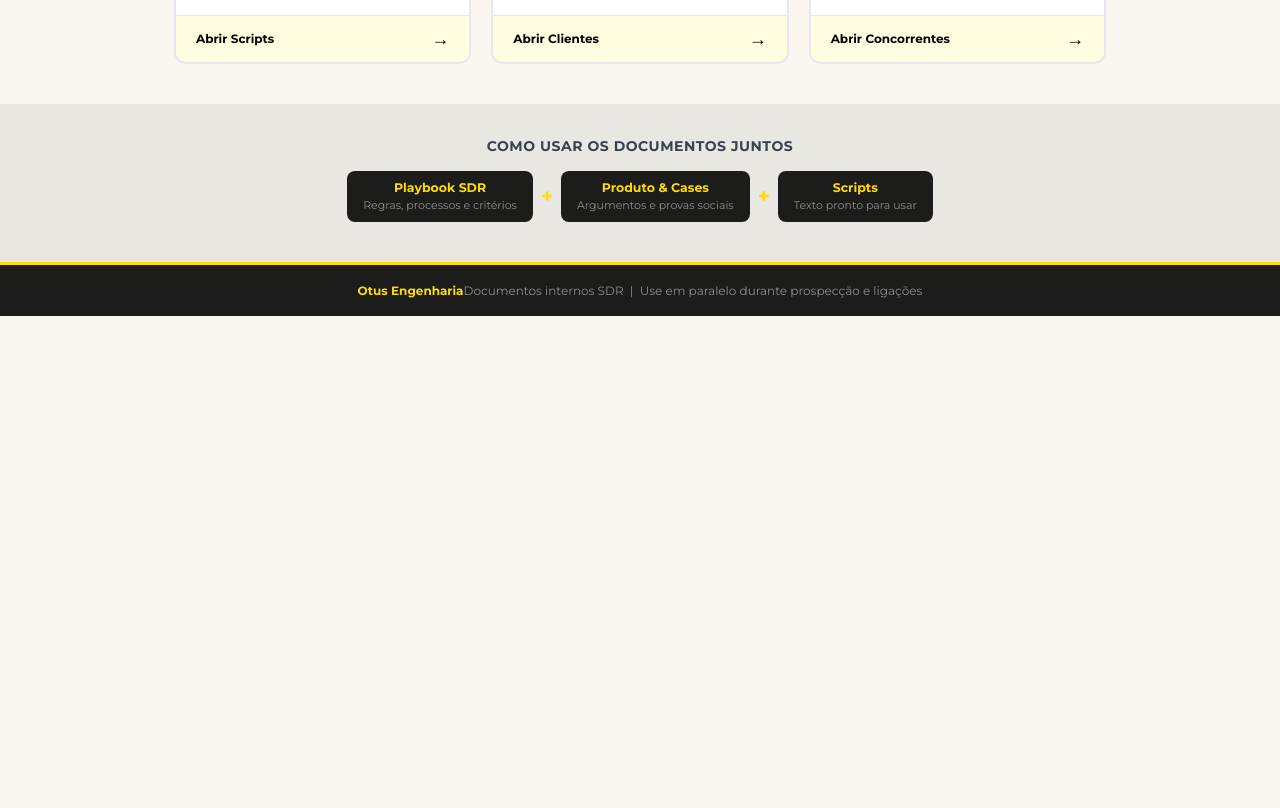
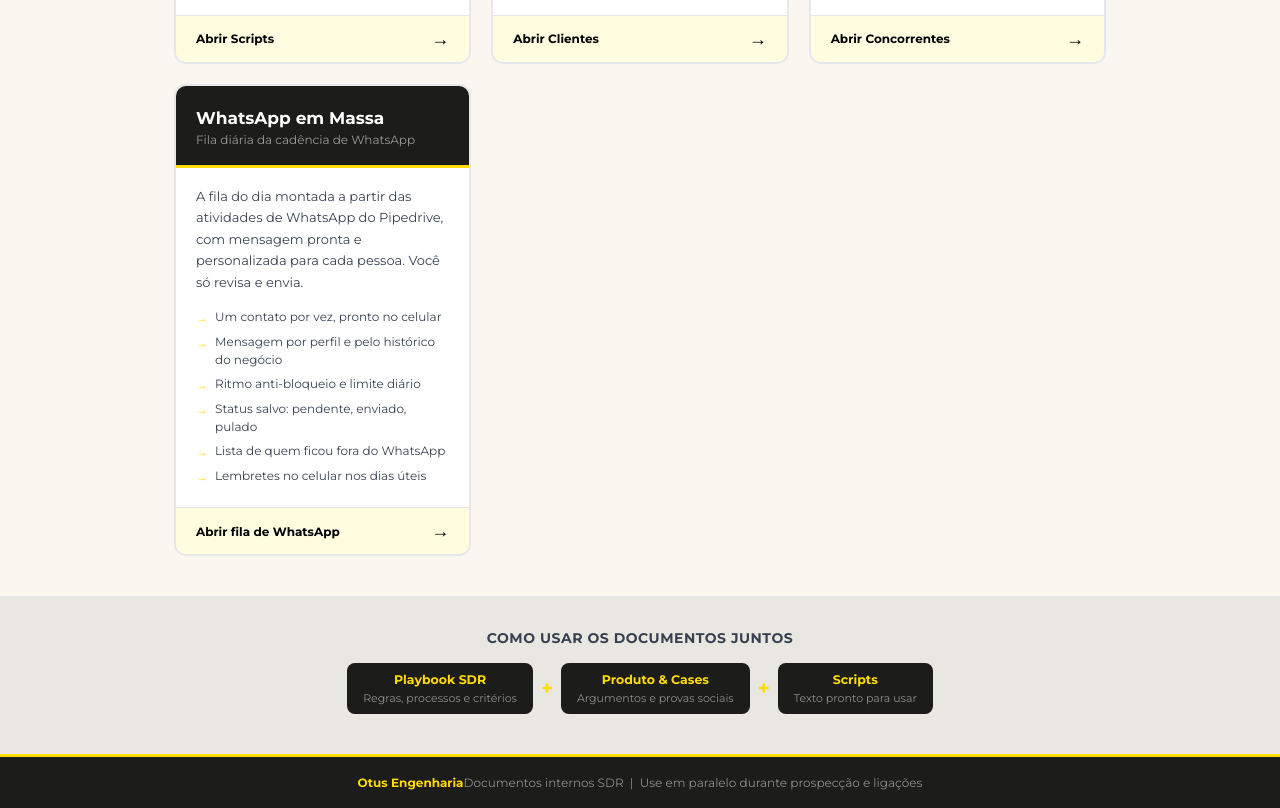
Before and after one commit to mpaulacabral/otus-sdr, a plain HTML site: page index.html in a window 1280 px wide. Shown: the part 1209-2017 px from the top of the page. Before the commit the page ends 1525 px from the top, so only its background shows below. Drawn offline with Linux system fonts and the light colour scheme.

Commit message:
Adiciona a seção WhatsApp em Massa na Central e na barra de menu

```diff
--- a/index.html
+++ b/index.html
@@ -297,6 +297,25 @@
       <div class="doc-card-foot">Abrir Concorrentes <span class="arrow">→</span></div>
     </a>
 
+    <a class="doc-card" href="https://claude.ai/artifact/JvJDpztQz2cXcBnxFYr8zp" target="_blank" rel="noopener">
+      <div class="doc-card-head">
+        <h3>WhatsApp em Massa</h3>
+        <div class="sub">Fila diária da cadência de WhatsApp</div>
+      </div>
+      <div class="doc-card-body">
+        <p>A fila do dia montada a partir das atividades de WhatsApp do Pipedrive, com mensagem pronta e personalizada para cada pessoa. Você só revisa e envia.</p>
+        <ul>
+          <li>Um contato por vez, pronto no celular</li>
+          <li>Mensagem por perfil e pelo histórico do negócio</li>
+          <li>Ritmo anti-bloqueio e limite diário</li>
+          <li>Status salvo: pendente, enviado, pulado</li>
+          <li>Lista de quem ficou fora do WhatsApp</li>
+          <li>Lembretes no celular nos dias úteis</li>
+        </ul>
+      </div>
+      <div class="doc-card-foot">Abrir fila de WhatsApp <span class="arrow">→</span></div>
+    </a>
+
   </div>
 </div>
 
@@ -325,5 +344,6 @@
 </footer>
 
 <script src="otus-shared.js"></script>
+
 </body>
 </html>
--- a/otus-shared.js
+++ b/otus-shared.js
@@ -3,6 +3,23 @@
    ============================================================ */
 (function () {
   'use strict';
+
+  /* ── 0. Link do WhatsApp em Massa na barra entre documentos ── */
+  var WA_URL = 'https://claude.ai/artifact/JvJDpztQz2cXcBnxFYr8zp';
+  var topBar = null;
+  document.querySelectorAll('body > div').forEach(function (d) {
+    if (!topBar && d.querySelector(':scope > a[href="index.html"]')) topBar = d;
+  });
+  if (topBar && !topBar.querySelector('a[href="' + WA_URL + '"]')) {
+    var refLink = topBar.querySelector(':scope > a[href="index.html"]');
+    var waLink = document.createElement('a');
+    waLink.href = WA_URL;
+    waLink.target = '_blank';
+    waLink.rel = 'noopener';
+    waLink.textContent = 'WhatsApp em Massa';
+    waLink.setAttribute('style', refLink.getAttribute('style') || '');
+    topBar.appendChild(waLink);
+  }
 
   /* ── 1. Highlight current document in cross-nav ── */
   var page = (location.pathname.split('/').pop() || 'index.html').replace(/%20/g, ' ');
```
